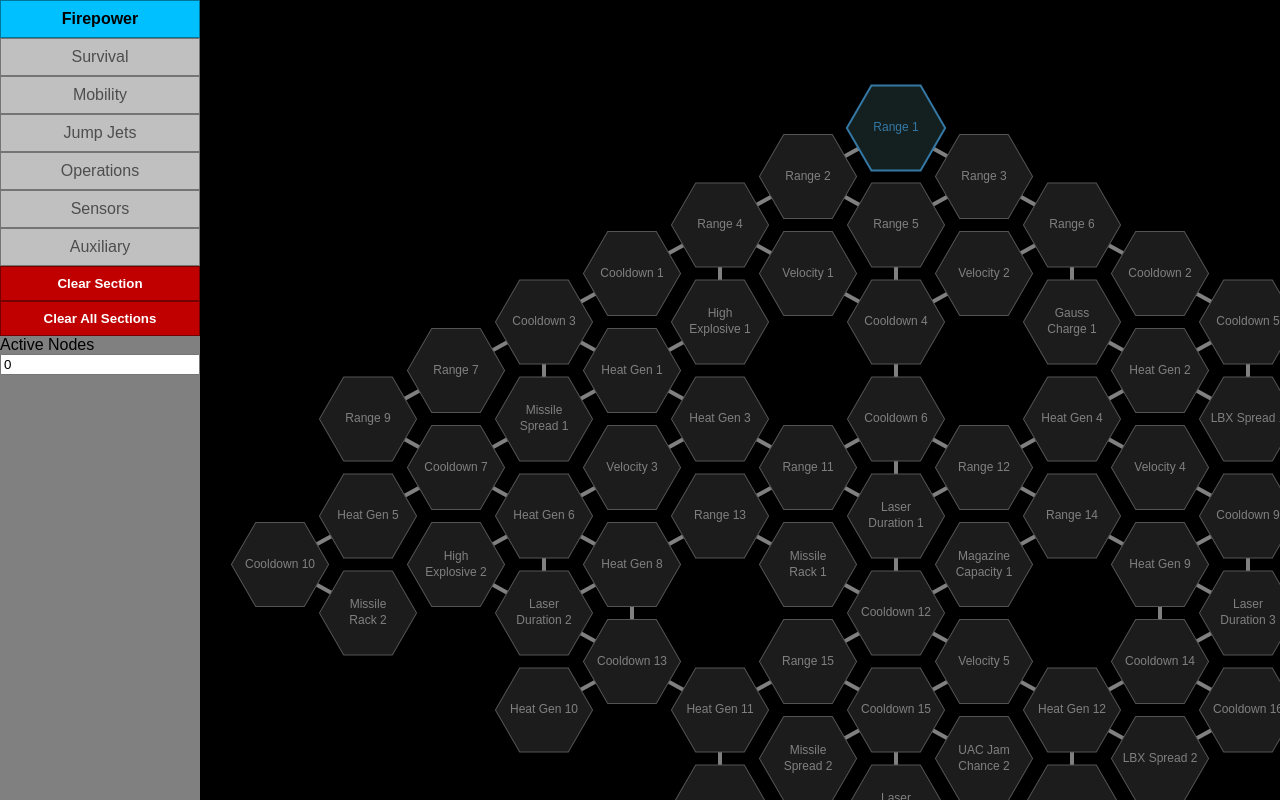
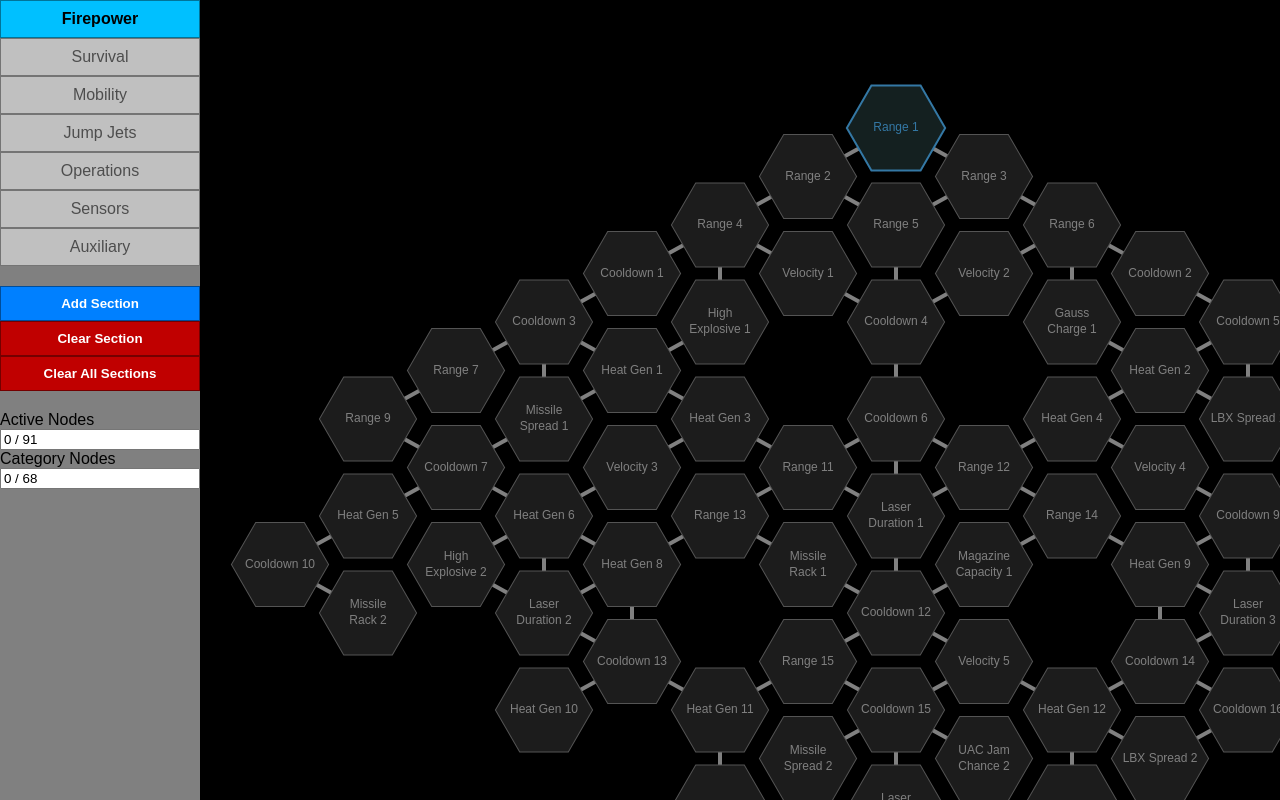
Before and after one commit to mark-ting/mwo-skilltree-planner, a website: page index.html in a window 1280 px wide. Drawn offline with Linux system fonts and the light colour scheme.

Commit message:
Increased sidebar spacing. Added 'Add Section' and Category Node count.

```diff
--- a/index.html
+++ b/index.html
@@ -10,8 +10,8 @@
 
 <body>
   <div class="sidebar">
+    <div class="category-switch">
       <form>
-      <div class="category-switch">
           <input type="radio" id="toggle-firepower" name="category_switch" value="Firepower" checked/>
           <label for="toggle-firepower">Firepower</label>
 
@@ -32,13 +32,22 @@
 
           <input type="radio" id="toggle-auxiliary" name="category_switch" value="Mobility" />
           <label for="toggle-auxiliary">Auxiliary</label>
+      </form>
     </div>
-    </form>
 
+    <div class="section-controls">
+      <button class="sidebar-btn btn-confirm" id="add-section">Add Section</button>
       <button class="sidebar-btn btn-danger" id="clear-section">Clear Section</button>
       <button class="sidebar-btn btn-danger" id="clear-all">Clear All Sections</button>
+    </div>
+
+    <div class="sidebar-stats">
       <label for="active-nodes">Active Nodes</label>
-    <input type="number" class="stat-display" id="active-nodes" value="0" readonly />
+      <input type="text" class="stat-display" id="active-nodes" readonly />
+
+      <label for="category-nodes">Category Nodes</label>
+      <input type="text" class="stat-display" id="category-nodes" readonly />
+    </div>
   </div>
   <div class="planner">
     <canvas class="grid" id="hex" width="1400" height="900"></canvas>
--- a/res/SkillPlanner.js
+++ b/res/SkillPlanner.js
@@ -130,6 +130,11 @@ class SkillPlanner {
 
     bindEvent('toggle-auxiliary', 'click', () => {
       this.category = 'Auxiliary'
+      this.draw()
+    })
+
+    bindEvent('add-section', 'click', () => {
+      this.active = _su.union(this.active, this.tree[this.category].nodes)
       this.draw()
     })
 
@@ -318,8 +323,10 @@ class SkillPlanner {
       }
     }
 
+    // TODO: make interface updates a separate step
     let updateInterface = () => {
-      document.getElementById('active-nodes').value = this.active.size
+      document.getElementById('active-nodes').value = `${this.active.size} / 91`
+      document.getElementById('category-nodes').value = `${this.visibleActive.size} / ${this.tree[this.category].nodes.size}`
     }
 
     updateNodeState()
--- a/res/index.css
+++ b/res/index.css
@@ -18,13 +18,30 @@ body {
   width: 200px;
 }
 
+.sidebar div {
+  margin-bottom: 20px;
+  display: flex;
+  flex-direction: column;
+}
+
 .sidebar-btn {
+  font-weight: bolder;
   padding: 9px;
+}
+
+.btn-confirm {
+  color: white;
+  background-color: rgba(0, 128, 255, 1);
+  border: 1px solid rgba(0, 0, 0, 0.4);
+  transition: all 0.3s ease-in-out;
+}
+
+.btn-confirm:hover {
+  background-color: rgba(0, 48, 96, 0.8);
 }
 
 .btn-danger {
   color: white;
-  font-weight: bolder;
   background-color: rgba(192, 0, 0, 1);
   border: 1px solid rgba(0, 0, 0, 0.4);
   transition: all 0.3s ease-in-out;
@@ -32,10 +49,6 @@ body {
 
 .btn-danger:hover {
   background-color: rgba(64, 0, 0, 0.8);
-}
-
-.btn-danger:click {
-  background-color: rgba(0, 0, 0, 0.8);
 }
 
 /* Hide radio button */
```
Lines whose indentation alone changed are shown as unchanged.
